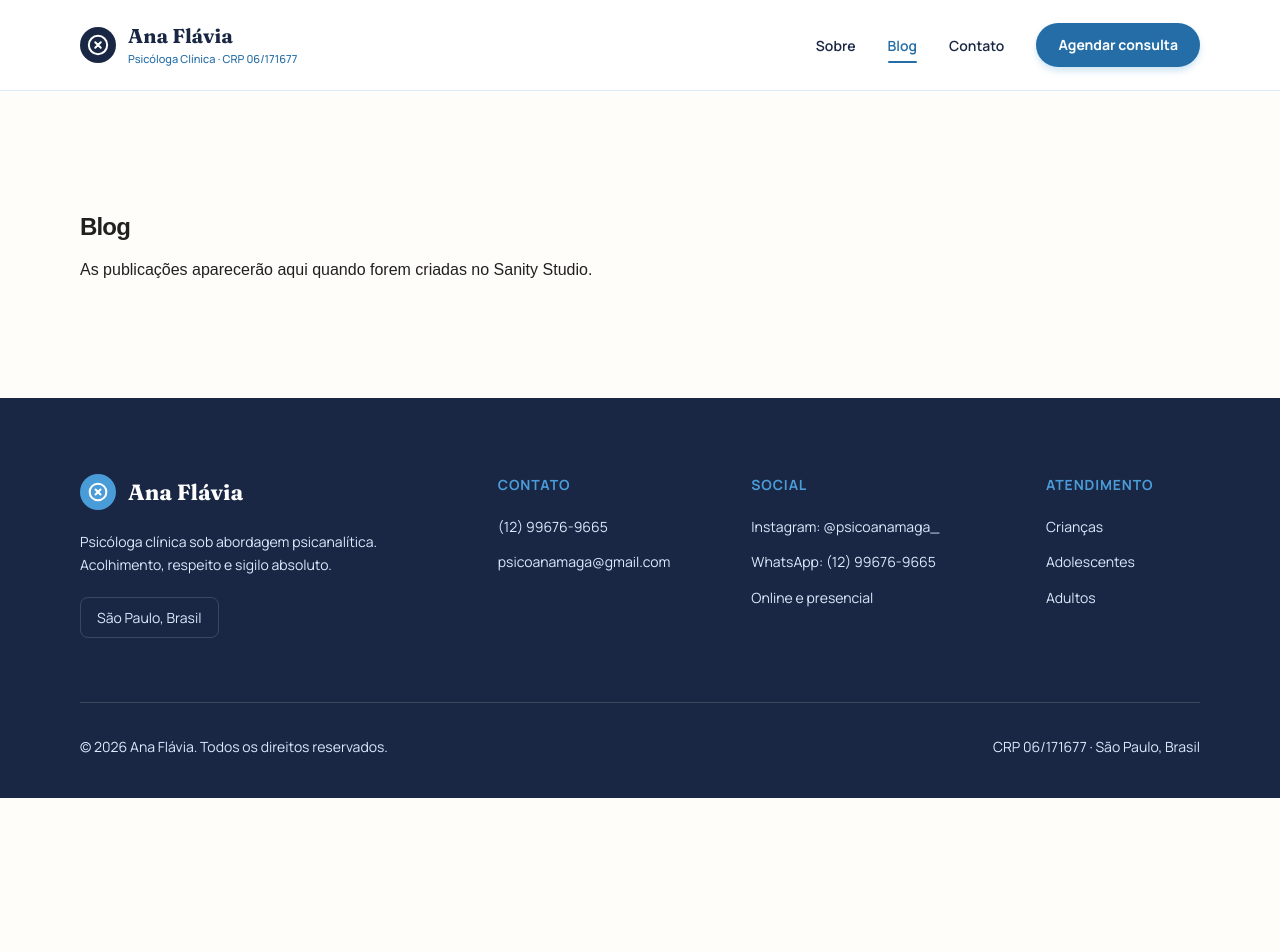
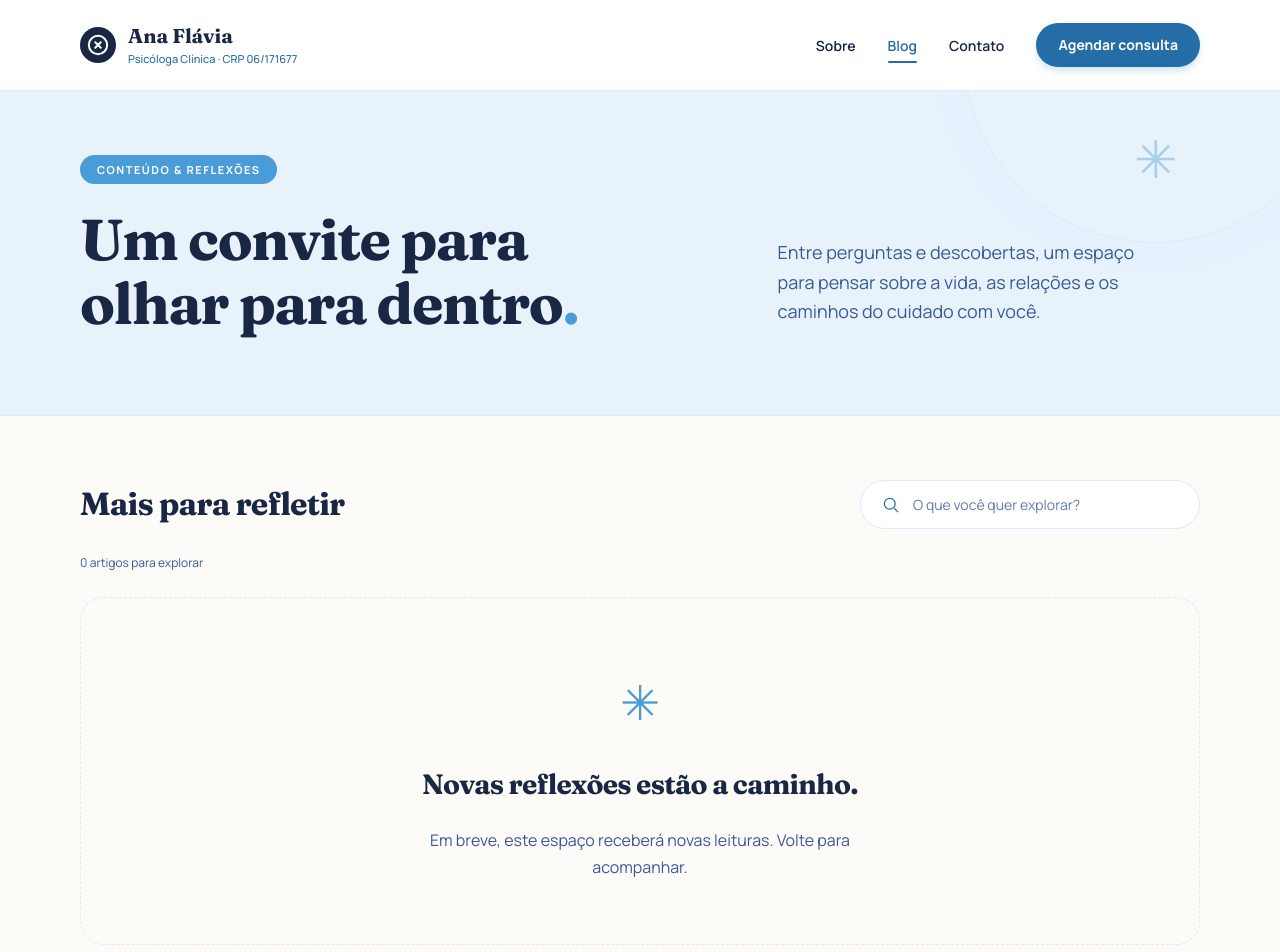
Before and after one commit to flaviafreitas/ana-flavia, a Nuxt app: page /blog in a window 1280 px wide. Shown: the top 952 px of the page. Before the commit the page ends 800 px from the top, so only its background shows below. Built offline with nearby package versions, Linux system fonts and the light colour scheme.

Commit message:
Build blog listing with filters and pagination

```diff
--- a/app/pages/blog/index.vue
+++ b/app/pages/blog/index.vue
@@ -1,27 +1,109 @@
 <script setup lang="ts">
 import { POSTS_QUERY } from '~~/sanity/lib/queries'
 import type { Post } from '~/types/content'
+import { normalizeSearch } from '~/utils/blog'
 
-useHead({ title: 'Blog | Ana Flavia' })
+useSeoMeta({
+  title: 'Blog | Ana Flávia',
+  description:
+    'Reflexões sobre autoconhecimento, saúde mental e psicanálise. Um espaço para olhar para si com mais curiosidade e acolhimento.',
+})
 const { data: posts, error } = await useSanityFetch<Post[]>('posts', POSTS_QUERY)
 if (error.value)
   throw createError({ statusCode: 502, statusMessage: 'Não foi possível carregar as publicações.' })
+
+const search = ref('')
+const selectedCategory = ref('')
+const currentPage = ref(1)
+const pageSize = 6
+const resultsHeading = useTemplateRef<HTMLHeadingElement>('resultsHeading')
+const categories = computed(() =>
+  [
+    ...new Set(
+      (posts.value ?? [])
+        .map((post) => post.category)
+        .filter((category): category is string => Boolean(category)),
+    ),
+  ].sort((a, b) => a.localeCompare(b, 'pt-BR')),
+)
+const hasFilters = computed(() => Boolean(search.value.trim() || selectedCategory.value))
+const featured = computed(() => (!hasFilters.value ? posts.value?.[0] : undefined))
+const filteredPosts = computed(() =>
+  (posts.value ?? []).filter((post) => {
+    const matchesCategory = !selectedCategory.value || post.category === selectedCategory.value
+    const haystack = normalizeSearch(`${post.title} ${post.excerpt ?? ''} ${post.category ?? ''}`)
+    return matchesCategory && haystack.includes(normalizeSearch(search.value))
+  }),
+)
+const remainingPosts = computed(() =>
+  filteredPosts.value.filter((post) => post.slug !== featured.value?.slug),
+)
+const pageCount = computed(() => Math.max(1, Math.ceil(remainingPosts.value.length / pageSize)))
+const visiblePosts = computed(() =>
+  remainingPosts.value.slice((currentPage.value - 1) * pageSize, currentPage.value * pageSize),
+)
+watch([search, selectedCategory], () => {
+  currentPage.value = 1
+})
+
+function clearFilters() {
+  search.value = ''
+  selectedCategory.value = ''
+}
+async function changePage(page: number) {
+  currentPage.value = page
+  await nextTick()
+  resultsHeading.value?.focus({ preventScroll: true })
+  resultsHeading.value?.scrollIntoView({ block: 'start' })
+}
 </script>
 
 <template>
-  <section class="container section">
-    <h1>Blog</h1>
-    <p v-if="!posts?.length">
-      As publicações aparecerão aqui quando forem criadas no Sanity Studio.
-    </p>
-    <article
-      v-for="post in posts"
-      :key="post.slug"
-    >
-      <h2>
-        <NuxtLink :to="`/blog/${post.slug}`">{{ post.title }}</NuxtLink>
-      </h2>
-      <p v-if="post.excerpt">{{ post.excerpt }}</p>
-    </article>
-  </section>
+  <div class="journal">
+    <section class="journal-hero" aria-labelledby="blog-title">
+      <div class="site-shell journal-hero__inner">
+        <div>
+          <UiBadge>Conteúdo & reflexões</UiBadge>
+          <h1 id="blog-title">Um convite para<br />olhar para dentro<span>.</span></h1>
+        </div>
+        <p>Entre perguntas e descobertas, um espaço para pensar sobre a vida, as relações e os caminhos do cuidado com você.</p>
+      </div>
+      <span class="journal-hero__decoration" aria-hidden="true">✳</span>
+    </section>
+
+    <div class="site-shell journal__content">
+      <BlogPostCard v-if="featured && currentPage === 1" :post="featured" featured />
+
+      <section class="journal-library" aria-labelledby="articles-title">
+        <div class="journal-library__top">
+          <h2 id="articles-title" ref="resultsHeading" tabindex="-1">{{ hasFilters ? 'Suas próximas leituras' : 'Mais para refletir' }}</h2>
+          <form class="journal-search" role="search" @submit.prevent>
+            <label class="site-visually-hidden" for="blog-search">Buscar artigos</label>
+            <svg viewBox="0 0 24 24" width="20" height="20" fill="none" stroke="currentColor" stroke-width="1.5" aria-hidden="true"><circle cx="10.5" cy="10.5" r="6.5" /><path d="m16 16 4.5 4.5" /></svg>
+            <input id="blog-search" v-model="search" type="search" placeholder="O que você quer explorar?" />
+          </form>
+        </div>
+        <div v-if="posts?.length" class="journal-filters" role="group" aria-label="Filtrar por tema">
+          <button type="button" :aria-pressed="selectedCategory === ''" @click="selectedCategory = ''">Todos os temas</button>
+          <button v-for="category in categories" :key="category" type="button" :aria-pressed="selectedCategory === category" @click="selectedCategory = category">{{ category }}</button>
+        </div>
+        <p class="journal-results" role="status" aria-live="polite">{{ filteredPosts.length }} {{ filteredPosts.length === 1 ? 'artigo para explorar' : 'artigos para explorar' }}{{ featured ? ' · incluindo a leitura em destaque' : '' }}</p>
+        <div v-if="visiblePosts.length" class="journal-grid">
+          <BlogPostCard v-for="post in visiblePosts" :key="post.slug" :post="post" />
+        </div>
+        <div v-else-if="!featured" class="journal-empty">
+          <span aria-hidden="true">✳</span>
+          <h3>{{ hasFilters ? 'Vamos tentar outro caminho?' : 'Novas reflexões estão a caminho.' }}</h3>
+          <p>{{ hasFilters ? 'Não encontramos artigos com essa busca. Experimente outro termo ou explore todos os temas.' : 'Em breve, este espaço receberá novas leituras. Volte para acompanhar.' }}</p>
+          <UiButton v-if="hasFilters" variant="secondary" @click="clearFilters">Ver todos os artigos</UiButton>
+        </div>
+        <nav v-if="pageCount > 1" class="journal-pagination" aria-label="Páginas de artigos">
+          <UiButton variant="secondary" size="sm" :disabled="currentPage === 1" @click="changePage(currentPage - 1)">← Anterior</UiButton>
+          <span aria-live="polite">{{ currentPage }} de {{ pageCount }}</span>
+          <UiButton variant="secondary" size="sm" :disabled="currentPage === pageCount" @click="changePage(currentPage + 1)">Próxima →</UiButton>
+        </nav>
+      </section>
+    </div>
+    <BlogContactBanner />
+  </div>
 </template>
```
